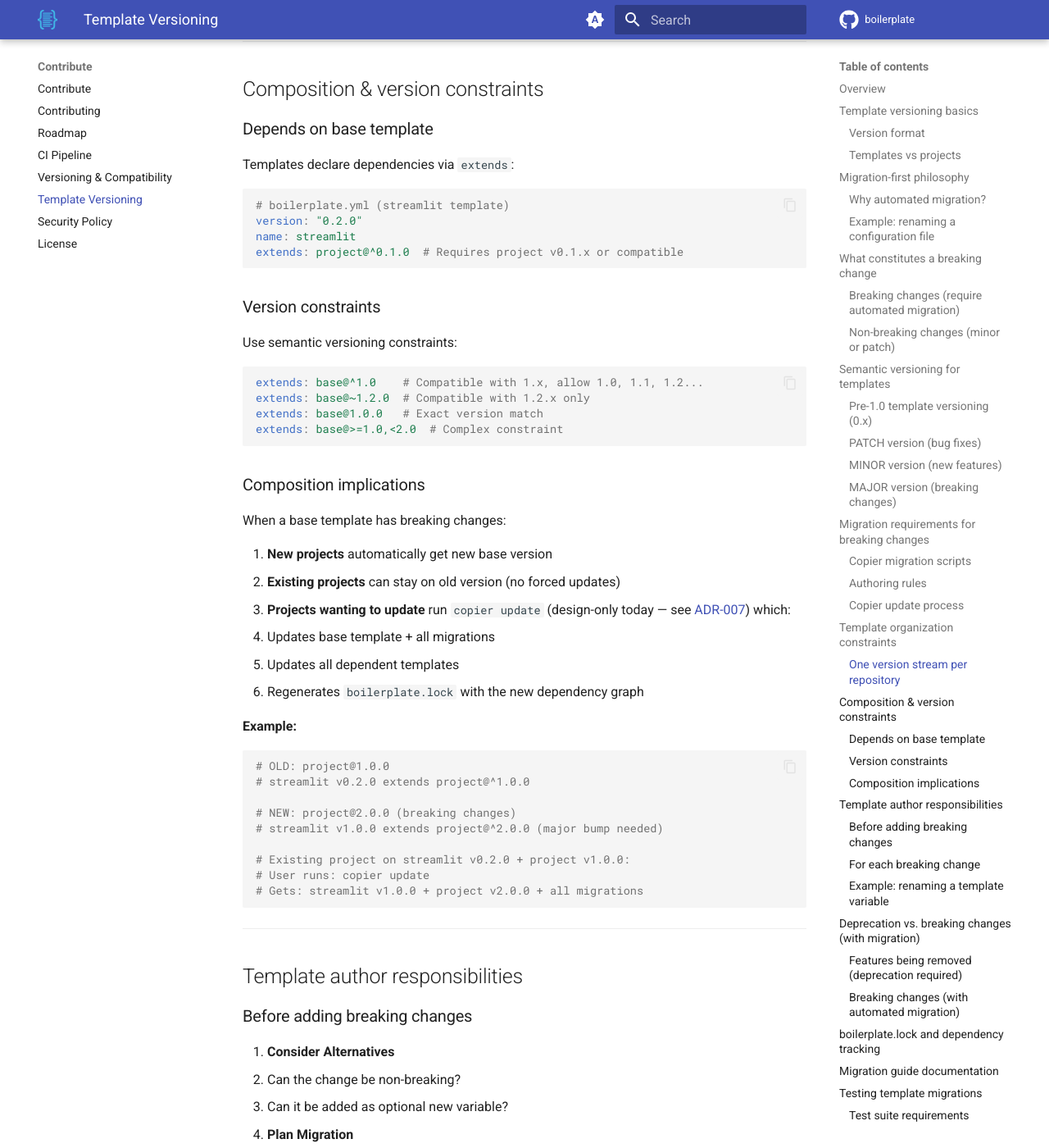
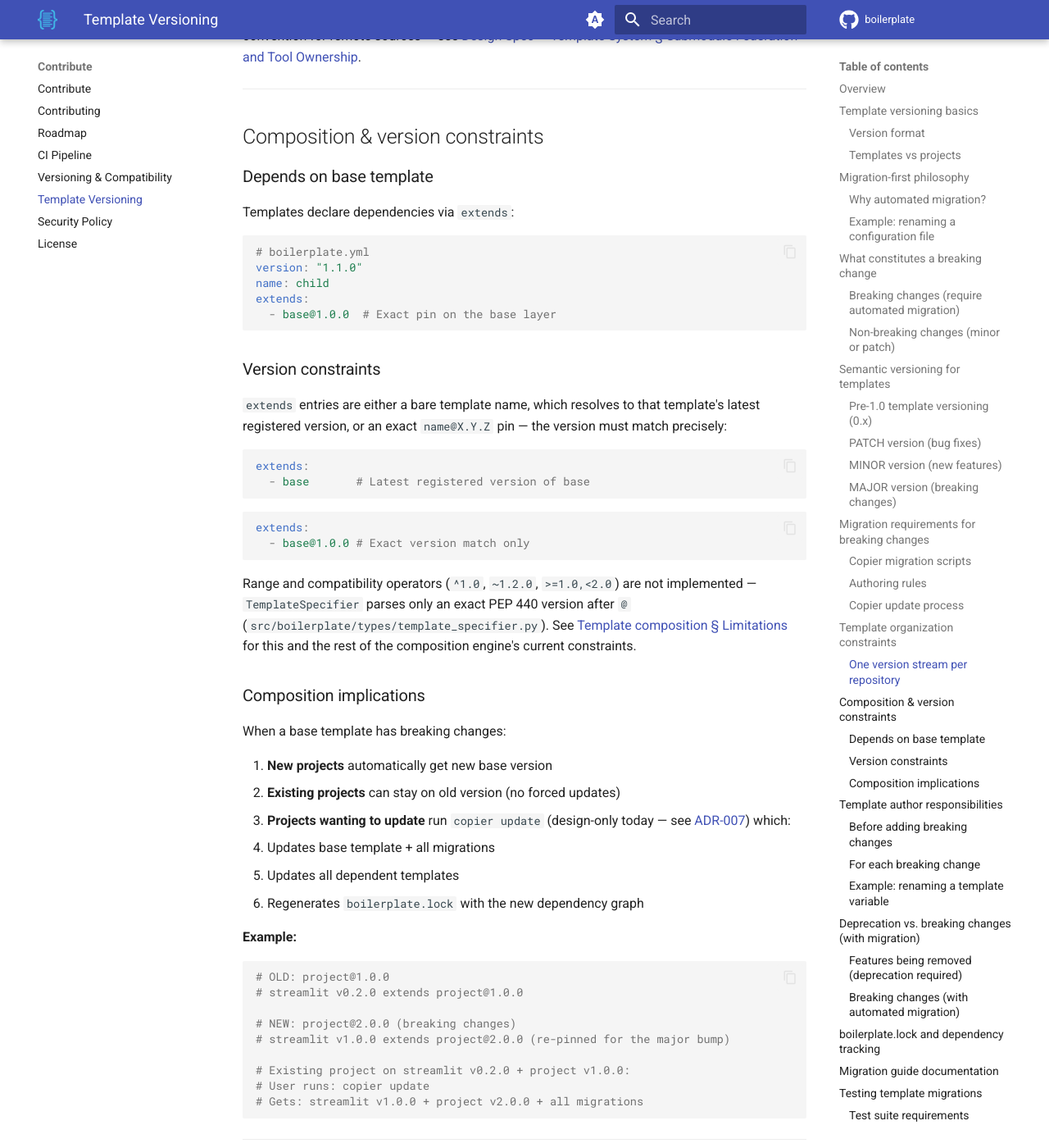
Before and after one commit to TheRealBillSiegler/boilerplate, an MkDocs documentation site: the page built from docs/governance/template-versioning.md, in a window 1280 px wide and 1400 px high, scrolled down 7572 px. Shown: the whole window at 82% size. Built offline with MkDocs 1.6.1 and Material for MkDocs 9.7.7, drawn with Linux system fonts in a browser that asks for light colours; a script that is not in the unit is left out; comment, search, counter and statistics services are not loaded; the version menu is left out; some of the changed text lies outside the part shown.

Commit message:
fix(docs): replace invented extends range syntax with exact pins
Every worked extends example on the template-versioning page used range
operators (^0.1.0, ~1.2.0, >=1.0,<2.0) that TemplateSpecifier rejects with
InvalidTemplateSpecifierError -- it parses only an exact PEP 440 version
after @, and extends itself is a YAML list, not the bare scalar the page
showed. Every full boilerplate.yml example (the ones carrying name: and
version:) now parses via TemplateMeta.model_validate against the real
model; the extends-only fragments illustrating incremental version bumps
are excerpts, not standalone files, so they validate as YAML but not as
TemplateMeta on their own. The version-constraints section states the
shipped grammar plainly, its two forms now sit in separate fenced blocks
(one mapping per document -- the combined form parsed under plain
yaml.safe_load but this project's hardened loader rejects the repeated
top-level `extends:` key as a duplicate), and the streamlit worked example
lost its template-specific label so its illustrative version numbers no
longer contradict what `boilerplate list` shows for the real templates.
The section points at composition.md for the range-constraint future work.

Co-Authored-By: Claude Fable 5.1 <noreply@anthropic.com>

````diff
--- a/docs/governance/template-versioning.md
+++ b/docs/governance/template-versioning.md
@@ -23,7 +23,8 @@ Templates use semantic versioning (`MAJOR.MINOR.PATCH`), independent from the CL
 # boilerplate.yml
 version: "0.1.0"  # Template version (independent from CLI)
 name: project
-extends: base@^0.1.0  # Composition constraint on base template
+extends:
+  - base@0.1.0  # Exact-pin dependency on the base template
 ```
 
 **Key**: Each template versions itself, not tied to Boilerplate CLI versions.
@@ -182,7 +183,8 @@ version: "1.0.1"  # Patch bump
 ```yaml
 # boilerplate.yml (v1.1.0)
 version: "1.1.0"  # Minor bump
-extends: base@^1.0  # Base template constraint unchanged
+extends:
+  - base@1.0.0  # Base template pin unchanged
 ```
 
 **When to bump MINOR:**
@@ -198,7 +200,8 @@ extends: base@^1.0  # Base template constraint unchanged
 ```yaml
 # boilerplate.yml (v2.0.0)
 version: "2.0.0"  # Major bump
-extends: base@^2.0  # Major bump in composition constraint
+extends:
+  - base@2.0.0  # Major bump in composition pin
 ```
 
 **When to bump MAJOR:**
@@ -286,22 +289,28 @@ Conflicts do not stop migrations, and Copier's exit code stays 0 through a confl
 Templates declare dependencies via `extends`:
 
 ```yaml
-# boilerplate.yml (streamlit template)
-version: "0.2.0"
-name: streamlit
-extends: project@^0.1.0  # Requires project v0.1.x or compatible
+# boilerplate.yml
+version: "1.1.0"
+name: child
+extends:
+  - base@1.0.0  # Exact pin on the base layer
 ```
 
 ### Version constraints
 
-Use semantic versioning constraints:
+`extends` entries are either a bare template name, which resolves to that template's latest registered version, or an exact `name@X.Y.Z` pin — the version must match precisely:
 
 ```yaml
-extends: base@^1.0    # Compatible with 1.x, allow 1.0, 1.1, 1.2...
-extends: base@~1.2.0  # Compatible with 1.2.x only
-extends: base@1.0.0   # Exact version match
-extends: base@>=1.0,<2.0  # Complex constraint
+extends:
+  - base       # Latest registered version of base
 ```
+
+```yaml
+extends:
+  - base@1.0.0 # Exact version match only
+```
+
+Range and compatibility operators (`^1.0`, `~1.2.0`, `>=1.0,<2.0`) are not implemented — `TemplateSpecifier` parses only an exact PEP 440 version after `@` (`src/boilerplate/types/template_specifier.py`). See [Template composition § Limitations](../templates-hub/composition.md#limitations-current-state) for this and the rest of the composition engine's current constraints.
 
 ### Composition implications
 
@@ -318,10 +327,10 @@ When a base template has breaking changes:
 
 ```yaml
 # OLD: project@1.0.0
-# streamlit v0.2.0 extends project@^1.0.0
+# streamlit v0.2.0 extends project@1.0.0
 
 # NEW: project@2.0.0 (breaking changes)
-# streamlit v1.0.0 extends project@^2.0.0 (major bump needed)
+# streamlit v1.0.0 extends project@2.0.0 (re-pinned for the major bump)
 
 # Existing project on streamlit v0.2.0 + project v1.0.0:
 # User runs: copier update
@@ -502,7 +511,7 @@ Key terms used in template versioning:
 
 **Copier Migration**: Custom Python script (in `migrations/` directory) that transforms generated projects during template updates.
 
-**Extends**: Template composition constraint specifying dependency on a base template with version constraint (e.g., `project@^1.0`).
+**Extends**: Template composition dependency on a base template, by name or by exact version pin (e.g., `project@1.0.0`).
 
 **Migration-First**: Principle that breaking changes are acceptable IF automated migration via Copier handles them.
 
````
